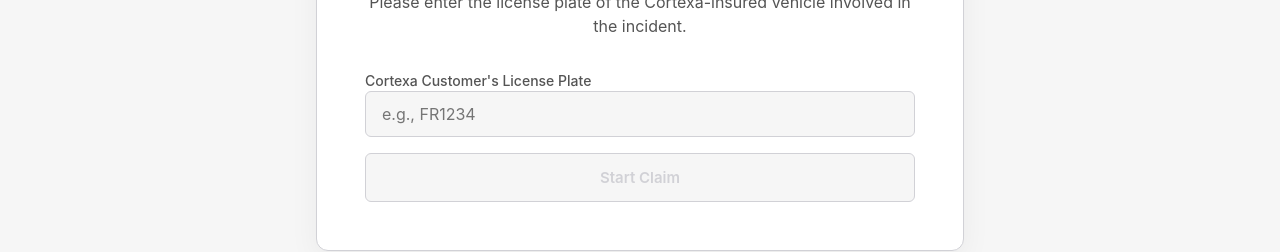
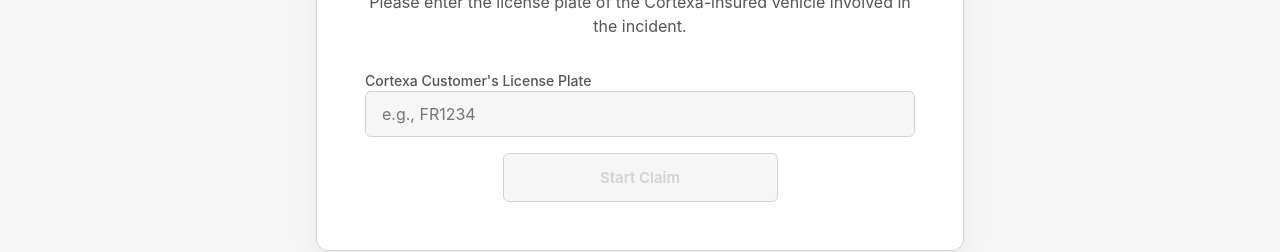
Before and after one commit to juanpatriciodoyle/cortexa-insurance, a React (Create React App) app: page /claims in a window 1280 px wide. Shown: the part 428-680 px from the top of the page. Built offline with nearby package versions, Linux system fonts and the light colour scheme.

Commit message:
update button width

```diff
--- a/src/components/claims/Step1Welcome.tsx
+++ b/src/components/claims/Step1Welcome.tsx
@@ -1,12 +1,11 @@
-import React, { useState, useEffect } from 'react';
-import styled from 'styled-components';
-import { motion } from 'framer-motion';
+import React, {useEffect, useState} from 'react';
+import styled, {useTheme} from 'styled-components';
+import {motion} from 'framer-motion';
 import Text from '../../styles/Text';
 import Button from '../ui/Button';
-import { Input } from '../ui/Input';
-import { ShieldCheck } from 'lucide-react';
-import { useTheme } from 'styled-components';
-import { CortexaTheme } from '../../styles/theme';
+import {Input} from '../ui/Input';
+import {ShieldCheck} from 'lucide-react';
+import {CortexaTheme} from '../../styles/theme';
 
 const WelcomeWrapper = styled(motion.div)`
     text-align: center;
@@ -17,15 +16,21 @@
     grid-template-columns: 1fr;
     gap: 16px;
     margin-top: 32px;
+    justify-items: center;
 `;
 
 const FormField = styled.div`
     text-align: left;
     position: relative;
+    width: 100%;
 `;
 
 const FormLabel = styled(Text)`
     margin-bottom: 8px;
+`;
+
+const FormButton = styled(Button)`
+    width: 50%;
 `;
 
 const ValidationIcon = styled(motion.div)`
@@ -41,7 +46,7 @@
     onComplete: (plate: string) => void;
 }
 
-function Step1Welcome({ onComplete }: Step1WelcomeProps) {
+function Step1Welcome({onComplete}: Step1WelcomeProps) {
     const theme = useTheme() as CortexaTheme;
     const [plate, setPlate] = useState('');
     const [isValid, setIsValid] = useState(false);
@@ -76,13 +81,13 @@
 
     return (
         <WelcomeWrapper
-            initial={{ opacity: 0, y: 20 }}
-            animate={{ opacity: 1, y: 0 }}
-            exit={{ opacity: 0, y: -20 }}
-            transition={{ duration: 0.5 }}
+            initial={{opacity: 0, y: 20}}
+            animate={{opacity: 1, y: 0}}
+            exit={{opacity: 0, y: -20}}
+            transition={{duration: 0.5}}
         >
             <Text as="h2" $variant="h1">Let's resolve this quickly.</Text>
-            <Text as="p" $variant="body" style={{ marginTop: '16px' }}>
+            <Text as="p" $variant="body" style={{marginTop: '16px'}}>
                 Please enter the license plate of the Cortexa-insured vehicle involved in the incident.
             </Text>
             <FormGrid>
@@ -95,18 +100,18 @@
                         placeholder="e.g., FR1234"
                     />
                     {isValid && (
-                        <ValidationIcon initial={{ scale: 0 }} animate={{ scale: 1 }}>
-                            <ShieldCheck color={theme.colors.success} />
+                        <ValidationIcon initial={{scale: 0}} animate={{scale: 1}}>
+                            <ShieldCheck color={theme.colors.success}/>
                         </ValidationIcon>
                     )}
                 </FormField>
-                <Button
+                <FormButton
                     $variant="primary"
                     onClick={handleSubmit}
                     disabled={!isValid || isLoading}
                 >
                     {isLoading ? 'Validating...' : 'Start Claim'}
-                </Button>
+                </FormButton>
             </FormGrid>
         </WelcomeWrapper>
     );
--- a/src/components/claims/Step2IncidentDetails.tsx
+++ b/src/components/claims/Step2IncidentDetails.tsx
@@ -10,14 +10,26 @@
     text-align: center;
 `;
 
+const FormGrid = styled.div`
+    display: grid;
+    grid-template-columns: 1fr;
+    gap: 16px;
+    margin-top: 24px;
+    justify-items: center;
+`;
+
 const FormField = styled.div`
-    margin-top: 24px;
     text-align: left;
     position: relative;
+    width: 100%;
 `;
 
 const FormLabel = styled(Text)`
     margin-bottom: 8px;
+`;
+
+const FormButton = styled(Button)`
+    width: 50%;
 `;
 
 interface Step2IncidentDetailsProps {
@@ -45,6 +57,7 @@
         >
             <Text as="h2" $variant="h2" style={{marginBottom: '32px'}}>Incident Details</Text>
 
+            <FormGrid>
                 <FormField>
                     <FormLabel as="label" $variant="label">When did the incident happen?</FormLabel>
                     <Input
@@ -83,14 +96,14 @@
                     />
                 </FormField>
 
-            <Button
+                <FormButton
                     $variant="primary"
                     onClick={handleSubmit}
                     disabled={!isFormValid}
-                style={{marginTop: '32px'}}
                 >
                     Continue
-            </Button>
+                </FormButton>
+            </FormGrid>
         </DetailsWrapper>
     );
 }
--- a/src/components/claims/Step3UploadPhotos.tsx
+++ b/src/components/claims/Step3UploadPhotos.tsx
@@ -1,12 +1,11 @@
-import React, { useState } from 'react';
-import styled from 'styled-components';
-import { motion } from 'framer-motion';
+import React, {useState} from 'react';
+import styled, {useTheme} from 'styled-components';
+import {motion} from 'framer-motion';
 import Text from '../../styles/Text';
 import Button from '../ui/Button';
-import { useDropzone } from 'react-dropzone';
-import { UploadCloud, X } from 'lucide-react';
-import { useTheme } from 'styled-components';
-import { CortexaTheme } from '../../styles/theme';
+import {useDropzone} from 'react-dropzone';
+import {UploadCloud, X} from 'lucide-react';
+import {CortexaTheme} from '../../styles/theme';
 
 const UploadWrapper = styled(motion.div)`
     text-align: center;
@@ -14,8 +13,8 @@
 
 const DropzoneContainer = styled.div<{ isDragActive: boolean }>`
     margin-top: 32px;
-    border: 2px dashed ${({ theme, isDragActive }) => (isDragActive ? theme.colors.primary : theme.colors.borders)};
-    border-radius: ${({ theme }) => theme.sizing.borderRadius.cards};
+    border: 2px dashed ${({theme, isDragActive}) => (isDragActive ? theme.colors.primary : theme.colors.borders)};
+    border-radius: ${({theme}) => theme.sizing.borderRadius.cards};
     padding: 40px;
     display: flex;
     flex-direction: column;
@@ -23,7 +22,7 @@
     justify-content: center;
     cursor: pointer;
     transition: border-color 0.3s ease, background-color 0.3s ease;
-    background-color: ${({ theme, isDragActive }) => (isDragActive ? theme.colors.subtleBackground : 'transparent')};
+    background-color: ${({theme, isDragActive}) => (isDragActive ? theme.colors.subtleBackground : 'transparent')};
 `;
 
 const ThumbnailGrid = styled.div`
@@ -37,7 +36,7 @@
     position: relative;
     width: 100px;
     height: 100px;
-    border-radius: ${({ theme }) => theme.sizing.borderRadius.buttons};
+    border-radius: ${({theme}) => theme.sizing.borderRadius.buttons};
     overflow: hidden;
 `;
 
@@ -63,16 +62,26 @@
     cursor: pointer;
 `;
 
+const ButtonContainer = styled.div`
+    display: flex;
+    justify-content: center;
+    margin-top: 32px;
+`;
+
+const FormButton = styled(Button)`
+    width: 50%;
+`;
+
 interface Step3UploadPhotosProps {
     onComplete: (files: File[]) => void;
 }
 
-function Step3UploadPhotos({ onComplete }: Step3UploadPhotosProps) {
+function Step3UploadPhotos({onComplete}: Step3UploadPhotosProps) {
     const theme = useTheme() as CortexaTheme;
     const [files, setFiles] = useState<File[]>([]);
 
-    const { getRootProps, getInputProps, isDragActive } = useDropzone({
-        accept: { 'image/*': [] },
+    const {getRootProps, getInputProps, isDragActive} = useDropzone({
+        accept: {'image/*': []},
         onDrop: (acceptedFiles) => {
             setFiles(prev => [...prev, ...acceptedFiles]);
         },
@@ -88,42 +97,44 @@
 
     return (
         <UploadWrapper
-            initial={{ opacity: 0, x: 50 }}
-            animate={{ opacity: 1, x: 0 }}
-            exit={{ opacity: 0, x: -50 }}
-            transition={{ duration: 0.5 }}
+            initial={{opacity: 0, x: 50}}
+            animate={{opacity: 1, x: 0}}
+            exit={{opacity: 0, x: -50}}
+            transition={{duration: 0.5}}
         >
             <Text as="h2" $variant="h2">Show us the damage</Text>
-            <Text as="p" $variant="body" style={{ marginTop: '16px' }}>
-                Drag and drop photos here, or click to upload. Please include photos of your vehicle and the other vehicle.
+            <Text as="p" $variant="body" style={{marginTop: '16px'}}>
+                Drag and drop photos here, or click to upload. Please include photos of your vehicle and the other
+                vehicle.
             </Text>
 
             <DropzoneContainer {...getRootProps()} isDragActive={isDragActive}>
                 <input {...getInputProps()} />
-                <UploadCloud color={theme.colors.primary} size={48} />
+                <UploadCloud color={theme.colors.primary} size={48}/>
             </DropzoneContainer>
 
             {files.length > 0 && (
                 <ThumbnailGrid>
                     {files.map((file, index) => (
                         <Thumbnail key={index}>
-                            <ThumbnailImage src={URL.createObjectURL(file)} alt={`preview ${index}`} />
+                            <ThumbnailImage src={URL.createObjectURL(file)} alt={`preview ${index}`}/>
                             <RemoveButton onClick={() => removeFile(file)}>
-                                <X size={16} />
+                                <X size={16}/>
                             </RemoveButton>
                         </Thumbnail>
                     ))}
                 </ThumbnailGrid>
             )}
 
-            <Button
-                $variant="primary"
-                onClick={handleSubmit}
-                disabled={files.length === 0}
-                style={{ marginTop: '32px', width: '100%' }}
-            >
-                Continue
-            </Button>
+            <ButtonContainer>
+                <FormButton
+                    $variant="primary"
+                    onClick={handleSubmit}
+                    disabled={files.length === 0}
+                >
+                    Continue
+                </FormButton>
+            </ButtonContainer>
         </UploadWrapper>
     );
 }
```
Lines whose indentation alone changed are shown as unchanged.
